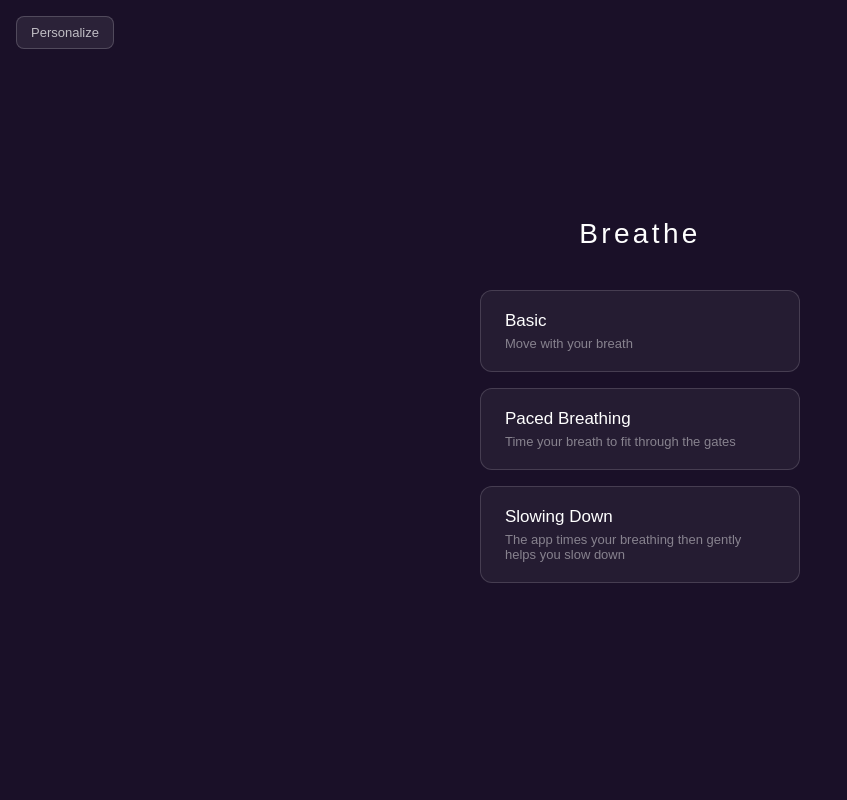
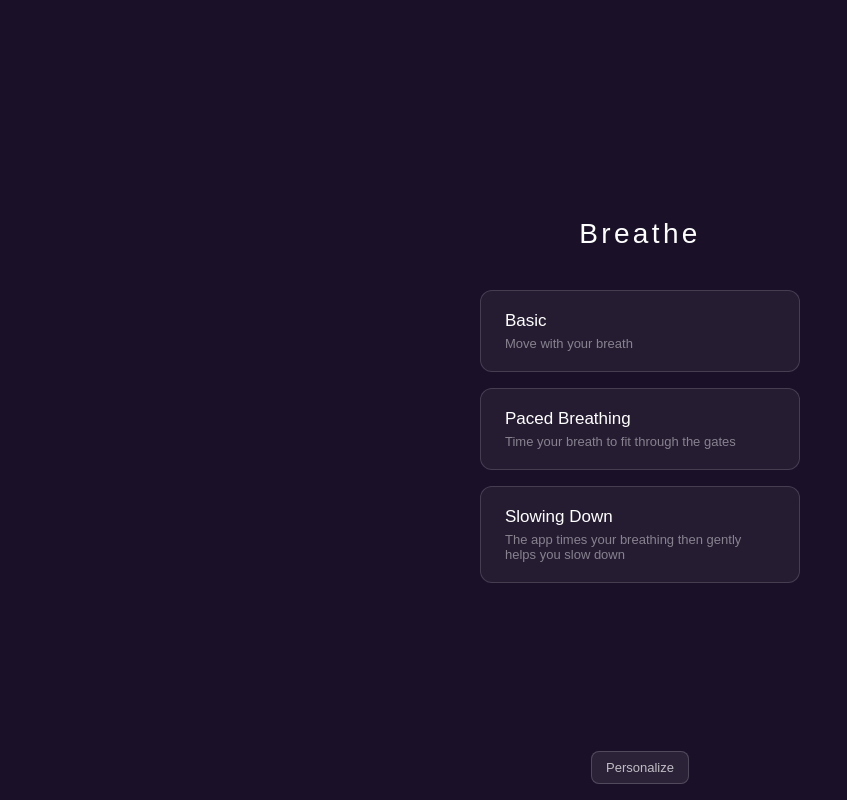
Before and after one commit to jhesser333/breathe, a React (Vite) app: page / in a window 1280 px wide. Shown: the whole page, without its empty margins (0-847 px from the left). Built offline with nearby package versions, Linux system fonts and the light colour scheme.

Commit message:
Reposition personalize/continue UI and update tutorial copy
Move Personalize button to bottom-center on home, add Continue
Playing buttons to personalize screens, move tutorial text between
the sliders, and update basic/slowing tutorial wording.

```diff
--- a/src/App.jsx
+++ b/src/App.jsx
@@ -109,6 +109,14 @@ export default function App() {
     setTimeout(() => showTutorial({ force: true }), 0)
   }, [showTutorial])
 
+  const handleContinue = useCallback(() => {
+    if (!mode) {
+      handleSelectMode('basic')
+    } else {
+      setScreen('experience')
+    }
+  }, [mode, handleSelectMode])
+
   const handleBackFromExperience = useCallback(() => {
     gatesEnabledRef.current = false
     clearTimeout(displayTimerRef.current)
@@ -128,6 +136,7 @@ export default function App() {
         onShape={() => setScreen('shape')}
         onColor={() => setScreen('color')}
         onBack={() => setScreen('home')}
+        onContinue={handleContinue}
       />
     )
   }
@@ -138,6 +147,7 @@ export default function App() {
         onSelect={setShapeOption}
         onBack={() => setScreen('personalize')}
         onHome={() => setScreen('home')}
+        onContinue={handleContinue}
       />
     )
   }
@@ -148,6 +158,7 @@ export default function App() {
         onSelect={setColorPalette}
         onBack={() => setScreen('personalize')}
         onHome={() => setScreen('home')}
+        onContinue={handleContinue}
       />
     )
   }
--- a/src/ColorOptionsScreen.jsx
+++ b/src/ColorOptionsScreen.jsx
@@ -1,5 +1,14 @@
 const backBtnStyle = {
   position: 'absolute', top: 16, left: 16,
+  background: 'rgba(255,255,255,0.08)',
+  border: '1px solid rgba(255,255,255,0.18)',
+  borderRadius: 8, color: 'rgba(255,255,255,0.7)',
+  padding: '8px 14px', fontSize: 13,
+  cursor: 'pointer', fontFamily: 'sans-serif',
+}
+
+const continueBtnStyle = {
+  position: 'absolute', bottom: 16, left: '50%', transform: 'translateX(-50%)',
   background: 'rgba(255,255,255,0.08)',
   border: '1px solid rgba(255,255,255,0.18)',
   borderRadius: 8, color: 'rgba(255,255,255,0.7)',
@@ -19,7 +28,7 @@ function optionBtn(selected) {
   }
 }
 
-export default function ColorOptionsScreen({ selected, onSelect, onBack, onHome }) {
+export default function ColorOptionsScreen({ selected, onSelect, onBack, onHome, onContinue }) {
   return (
     <div style={{
       position: 'fixed', inset: 0,
@@ -42,6 +51,7 @@ export default function ColorOptionsScreen({ selected, onSelect, onBack, onHome
         <div style={{ fontSize: 17, fontWeight: 500 }}>Palette B {selected === 'b' && '✓'}</div>
         <div style={{ fontSize: 13, color: 'rgba(255,255,255,0.45)', marginTop: 5 }}>Orange · Blue glow · Yellow gates</div>
       </button>
+      <button style={continueBtnStyle} onClick={onContinue}>Continue Playing</button>
     </div>
   )
 }
--- a/src/HomeScreen.jsx
+++ b/src/HomeScreen.jsx
@@ -29,7 +29,7 @@ export default function HomeScreen({ onSelect, onPersonalize }) {
       <button
         onClick={onPersonalize}
         style={{
-          position: 'absolute', top: 16, left: 16,
+          position: 'absolute', bottom: 16, left: '50%', transform: 'translateX(-50%)',
           background: 'rgba(255,255,255,0.08)',
           border: '1px solid rgba(255,255,255,0.18)',
           borderRadius: 8, color: 'rgba(255,255,255,0.7)',
--- a/src/PersonalizeScreen.jsx
+++ b/src/PersonalizeScreen.jsx
@@ -17,7 +17,16 @@ const backBtnStyle = {
   cursor: 'pointer', fontFamily: 'sans-serif',
 }
 
-export default function PersonalizeScreen({ onShape, onColor, onBack }) {
+const continueBtnStyle = {
+  position: 'absolute', bottom: 16, left: '50%', transform: 'translateX(-50%)',
+  background: 'rgba(255,255,255,0.08)',
+  border: '1px solid rgba(255,255,255,0.18)',
+  borderRadius: 8, color: 'rgba(255,255,255,0.7)',
+  padding: '8px 14px', fontSize: 13,
+  cursor: 'pointer', fontFamily: 'sans-serif',
+}
+
+export default function PersonalizeScreen({ onShape, onColor, onBack, onContinue }) {
   return (
     <div style={{
       position: 'fixed', inset: 0,
@@ -39,6 +48,7 @@ export default function PersonalizeScreen({ onShape, onColor, onBack }) {
         <div style={{ fontSize: 17, fontWeight: 500 }}>Color Options</div>
         <div style={{ fontSize: 13, color: 'rgba(255,255,255,0.45)', marginTop: 5 }}>Choose a color palette</div>
       </button>
+      <button style={continueBtnStyle} onClick={onContinue}>Continue Playing</button>
     </div>
   )
 }
--- a/src/ShapeOptionsScreen.jsx
+++ b/src/ShapeOptionsScreen.jsx
@@ -1,5 +1,14 @@
 const backBtnStyle = {
   position: 'absolute', top: 16, left: 16,
+  background: 'rgba(255,255,255,0.08)',
+  border: '1px solid rgba(255,255,255,0.18)',
+  borderRadius: 8, color: 'rgba(255,255,255,0.7)',
+  padding: '8px 14px', fontSize: 13,
+  cursor: 'pointer', fontFamily: 'sans-serif',
+}
+
+const continueBtnStyle = {
+  position: 'absolute', bottom: 16, left: '50%', transform: 'translateX(-50%)',
   background: 'rgba(255,255,255,0.08)',
   border: '1px solid rgba(255,255,255,0.18)',
   borderRadius: 8, color: 'rgba(255,255,255,0.7)',
@@ -19,7 +28,7 @@ function optionBtn(selected) {
   }
 }
 
-export default function ShapeOptionsScreen({ selected, onSelect, onBack, onHome }) {
+export default function ShapeOptionsScreen({ selected, onSelect, onBack, onHome, onContinue }) {
   return (
     <div style={{
       position: 'fixed', inset: 0,
@@ -42,6 +51,7 @@ export default function ShapeOptionsScreen({ selected, onSelect, onBack, onHome
         <div style={{ fontSize: 17, fontWeight: 500 }}>Option B {selected === 'b' && '✓'}</div>
         <div style={{ fontSize: 13, color: 'rgba(255,255,255,0.45)', marginTop: 5 }}>Rounded cube Morph</div>
       </button>
+      <button style={continueBtnStyle} onClick={onContinue}>Continue Playing</button>
     </div>
   )
 }
--- a/src/TutorialText.jsx
+++ b/src/TutorialText.jsx
@@ -2,8 +2,8 @@ export default function TutorialText({ text, visible }) {
   return (
     <div style={{
       position: 'absolute',
-      top: 72, left: 0, right: 0,
-      display: 'flex', justifyContent: 'center',
+      top: '63%', bottom: 16, left: 0, right: 0,
+      display: 'flex', alignItems: 'center', justifyContent: 'center',
       pointerEvents: 'none',
       padding: '0 80px',
     }}>
--- a/src/copy.js
+++ b/src/copy.js
@@ -1,6 +1,6 @@
 export const TEXTS = {
-  basic: 'Move the sliders up and down along with your breath',
+  basic: 'Move the sliders in opposite directions. Synchronize the movement with your breath.',
   timed: 'Move the sliders up and down with your breath. Time your breathing so the object fits through the gates',
-  slowing_learn: 'Move the sliders up and down along with your breath',
+  slowing_learn: 'Move the sliders in opposite directions. Synchronize the movement with your breath.',
   slowing_gates: 'Now begin to time your breath so the object fits through the gates',
 }
```
